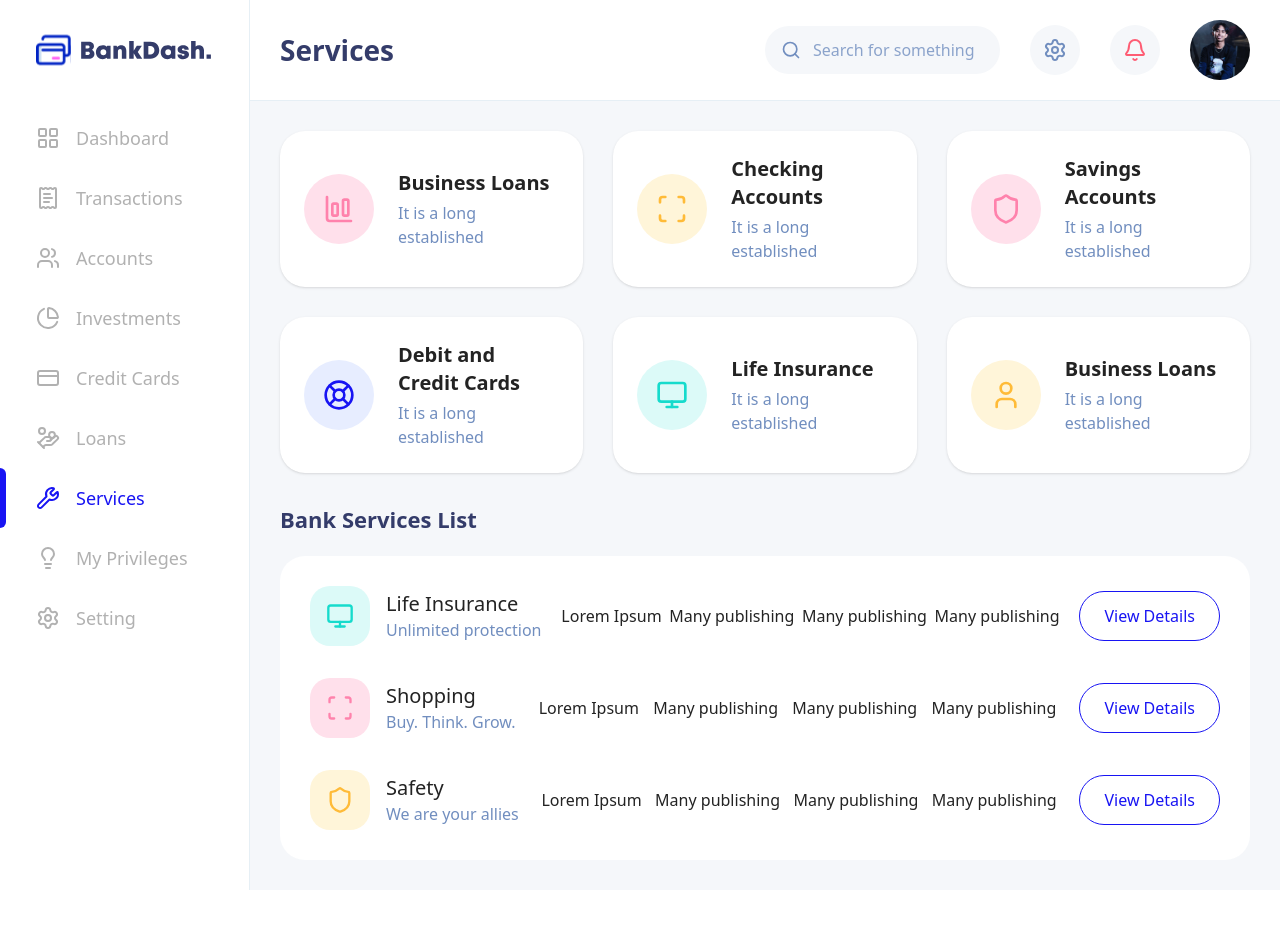
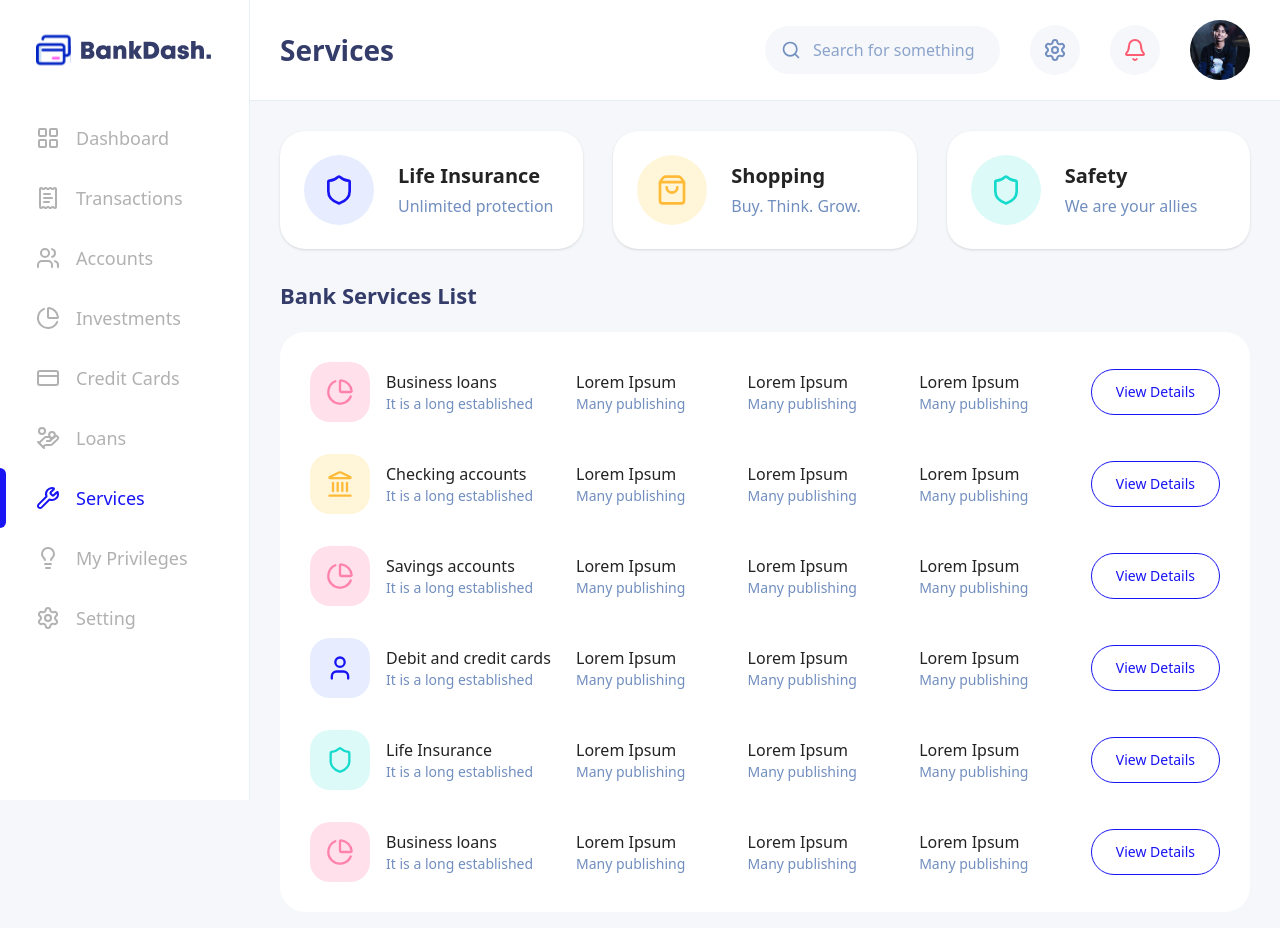
Before and after one commit to firazhafiz/bankdash, a React (Vite) app: page /services in a window 1280 px wide. Shown: the top 928 px of the page. Before the commit the page ends 890 px from the top, so only its background shows below. Built offline with nearby package versions, Linux system fonts and the light colour scheme.

Commit message:
fix sidebar

```diff
--- a/src/components/layout/MainLayout.tsx
+++ b/src/components/layout/MainLayout.tsx
@@ -37,13 +37,13 @@ export function MainLayout() {
       {/* Sidebar */}
       <Sidebar
         className={cn(
-          "fixed inset-y-0 left-0 z-50 transform transition-transform duration-200 lg:translate-x-0 lg:static border-r border-[#E6EFF5]",
+          "fixed inset-y-0 left-0 z-50 transform transition-transform duration-200 lg:translate-x-0 border-r border-[#E6EFF5]",
           sidebarOpen ? "translate-x-0" : "-translate-x-full"
         )}
       />
 
       {/* Main Content */}
-      <div className="flex-1 flex flex-col min-w-0">
+      <div className="flex-1 flex flex-col min-w-0 lg:ml-[250px]">
         <TopHeader
           title={getPageTitle(location.pathname)}
           onMenuClick={() => setSidebarOpen(true)}
--- a/src/pages/Services.tsx
+++ b/src/pages/Services.tsx
@@ -1,19 +1,21 @@
 import { ServiceCard } from "../components/ui/ServiceCard"
-import { Shield, LifeBuoy, Monitor, User, BarChartBig, Scan } from "lucide-react"
+import { Shield, ShoppingBag, PieChart, User, Landmark } from "lucide-react"
 
-const bankServices = [
-  { icon: BarChartBig, title: "Business Loans", subtitle: "It is a long established", bg: "#FFE0EB", color: "#FF82AC" },
-  { icon: Scan, title: "Checking Accounts", subtitle: "It is a long established", bg: "#FFF5D9", color: "#FFBB38" },
-  { icon: Shield, title: "Savings Accounts", subtitle: "It is a long established", bg: "#FFE0EB", color: "#FF82AC" },
-  { icon: LifeBuoy, title: "Debit and Credit Cards", subtitle: "It is a long established", bg: "#E7EDFF", color: "#1814F3" },
-  { icon: Monitor, title: "Life Insurance", subtitle: "It is a long established", bg: "#DCFAF8", color: "#16DBCC" },
-  { icon: User, title: "Business Loans", subtitle: "It is a long established", bg: "#FFF5D9", color: "#FFBB38" },
+// Specific top cards from design
+const topServices = [
+  { icon: Shield, title: "Life Insurance", subtitle: "Unlimited protection", bg: "#E7EDFF", color: "#1814F3" },
+  { icon: ShoppingBag, title: "Shopping", subtitle: "Buy. Think. Grow.", bg: "#FFF5D9", color: "#FFBB38" },
+  { icon: Shield, title: "Safety", subtitle: "We are your allies", bg: "#DCFAF8", color: "#16DBCC" },
 ]
 
+// Detailed list matching the image
 const serviceList = [
-  { icon: Monitor, title: "Life Insurance", desc: "Unlimited protection", bg: "#DCFAF8", color: "#16DBCC" },
-  { icon: Scan, title: "Shopping", desc: "Buy. Think. Grow.", bg: "#FFE0EB", color: "#FF82AC" },
-  { icon: Shield, title: "Safety", desc: "We are your allies", bg: "#FFF5D9", color: "#FFBB38" },
+  { icon: PieChart, title: "Business loans", subtitle: "It is a long established", bg: "#FFE0EB", color: "#FF82AC" },
+  { icon: Landmark, title: "Checking accounts", subtitle: "It is a long established", bg: "#FFF5D9", color: "#FFBB38" },
+  { icon: PieChart, title: "Savings accounts", subtitle: "It is a long established", bg: "#FFE0EB", color: "#FF82AC" },
+  { icon: User, title: "Debit and credit cards", subtitle: "It is a long established", bg: "#E7EDFF", color: "#1814F3" },
+  { icon: Shield, title: "Life Insurance", subtitle: "It is a long established", bg: "#DCFAF8", color: "#16DBCC" },
+  { icon: PieChart, title: "Business loans", subtitle: "It is a long established", bg: "#FFE0EB", color: "#FF82AC" },
 ]
 
 export default function Services() {
@@ -21,8 +23,8 @@ export default function Services() {
     <div className="flex flex-col gap-[30px]">
       {/* Services Grid */}
       <section>
-        <div className="grid grid-cols-1 md:grid-cols-2 lg:grid-cols-3 gap-[30px]">
-           {bankServices.map((service, index) => (
+        <div className="grid grid-cols-1 md:grid-cols-3 gap-[30px]">
+           {topServices.map((service, index) => (
              <ServiceCard
                key={index}
                icon={service.icon}
@@ -40,24 +42,34 @@ export default function Services() {
         <div className="bg-white rounded-[25px] p-[30px]">
             <div className="flex flex-col gap-8">
                {serviceList.map((item, index) => (
-                 <div key={index} className="flex justify-between items-center flex-wrap md:flex-nowrap gap-4">
-                    <div className="flex items-center gap-4 w-full md:w-auto">
+                 <div key={index} className="flex flex-col md:flex-row md:items-center justify-between gap-4 border-b md:border-none pb-4 md:pb-0 last:border-0 last:pb-0">
+                    <div className="flex items-center gap-4 w-full md:w-[250px] shrink-0">
                         <div className="flex h-[60px] w-[60px] items-center justify-center rounded-[20px]" style={{ backgroundColor: item.bg }}>
                           <item.icon className="h-7 w-7" style={{ color: item.color }} />
                         </div>
                         <div>
-                           <p className="text-xl font-medium text-[#232323]">{item.title}</p>
-                           <p className="text-base text-[#718EBF]">{item.desc}</p>
+                           <p className="text-base font-medium text-[#232323]">{item.title}</p>
+                           <p className="text-sm text-[#718EBF]">{item.subtitle}</p>
                         </div>
                     </div>
-                    {/* Placeholder for details - styled as text list per design */}
-                    <div className="flex-1 hidden md:flex justify-around text-[#232323] text-base font-medium">
-                        <span>Lorem Ipsum</span>
-                        <span>Many publishing</span>
-                        <span>Many publishing</span>
-                        <span>Many publishing</span>
+
+                    {/* Columns for Description - Hidden on Mobile, Visible on Desktop */}
+                    <div className="flex-1 hidden md:grid grid-cols-3 gap-4 text-[#232323] text-base font-medium">
+                        <div className="flex flex-col">
+                            <span className="text-base text-[#232323]">Lorem Ipsum</span>
+                            <span className="text-sm text-[#718EBF] font-normal">Many publishing</span>
+                        </div>
+                        <div className="flex flex-col">
+                            <span className="text-base text-[#232323]">Lorem Ipsum</span>
+                            <span className="text-sm text-[#718EBF] font-normal">Many publishing</span>
+                        </div>
+                        <div className="flex flex-col">
+                            <span className="text-base text-[#232323]">Lorem Ipsum</span>
+                            <span className="text-sm text-[#718EBF] font-normal">Many publishing</span>
+                        </div>
                     </div>
-                    <button className="px-6 py-3 rounded-[50px] border border-[#1814F3] text-[#1814F3] font-medium hover:bg-[#1814F3] hover:text-white transition-colors">
+
+                    <button className="w-full md:w-auto px-6 py-3 rounded-[50px] border border-[#1814F3] text-[#1814F3] text-sm font-medium hover:bg-[#1814F3] hover:text-white transition-colors">
                       View Details
                     </button>
                  </div>
--- a/src/pages/Settings.tsx
+++ b/src/pages/Settings.tsx
@@ -82,39 +82,7 @@ export default function Settings() {
 
         <TabsContent value="preferences">
            <div className="grid grid-cols-1 md:grid-cols-2 gap-x-[30px] gap-y-6 mt-8">
-              <div className="space-y-6">
-                 <div className="flex items-center justify-between">
-                    <div>
-                       <p className="text-base font-medium text-[#232323]">Digital Currency</p>
-                       <p className="text-sm text-[#718EBF]">Enable digital currency functionality</p>
-                    </div>
-                    <Switch defaultChecked />
-                 </div>
-                 <div className="flex items-center justify-between">
-                    <div>
-                       <p className="text-base font-medium text-[#232323]">Merchant Order</p>
-                       <p className="text-sm text-[#718EBF]">Receive merchant order updates</p>
-                    </div>
-                    <Switch defaultChecked />
-                 </div>
-                 <div className="flex items-center justify-between">
-                    <div>
-                       <p className="text-base font-medium text-[#232323]">Recommendations</p>
-                       <p className="text-sm text-[#718EBF]">Receive recommendations</p>
-                    </div>
-                    <Switch defaultChecked />
-                 </div>
-              </div>
-
-               <div className="space-y-6">
-                 <div className="flex items-center justify-between">
-                    <div>
-                       <p className="text-base font-medium text-[#232323]">Two-factor Authentication</p>
-                       <p className="text-sm text-[#718EBF]">Enable or disable 2FA</p>
-                    </div>
-                    <Switch defaultChecked />
-                 </div>
-                 {/* Currency and Timezone Selects */}
+               {/* Currency & Time Zone - Top Row */}
                  <div className="space-y-3">
                     <label className="text-base font-medium text-[#232323]">Currency</label>
                     <Select options={[{value: "usd", label: "USD"}]} placeholder="USD" />
@@ -123,10 +91,35 @@ export default function Settings() {
                     <label className="text-base font-medium text-[#232323]">Time Zone</label>
                     <Select options={[{value: "pst", label: "(GMT-12:00) International Date Line West"}]} placeholder="(GMT-12:00) International Date Line West" />
                  </div>
-              </div>
+
+               {/* Notifications Section */}
+               <div className="md:col-span-2 space-y-4 mt-2">
+                 <h3 className="text-base font-medium text-[#343C6A] mb-4">Notification</h3>
+
+                 <div className="flex items-center gap-4">
+                    <Switch defaultChecked className="data-[state=checked]:bg-[#16DBCC]" />
+                    <div>
+                       <p className="text-base text-[#232323] font-normal">I send or receive digita currency</p>
+                    </div>
+                 </div>
+
+                 <div className="flex items-center gap-4">
+                    <Switch className="data-[state=checked]:bg-[#16DBCC]" />
+                    <div>
+                       <p className="text-base text-[#232323] font-normal">I receive merchant order</p>
+                    </div>
+                 </div>
+
+                 <div className="flex items-center gap-4">
+                    <Switch defaultChecked className="data-[state=checked]:bg-[#16DBCC]" />
+                    <div>
+                       <p className="text-base text-[#232323] font-normal">There are recommendation for my account</p>
+                    </div>
+                 </div>
+               </div>
 
                <div className="md:col-span-2 flex justify-end mt-4">
-                  <Button type="submit" className="w-[190px]  text-lg rounded-xl">Save</Button>
+                  <Button type="submit" className="w-[190px] h-[50px] text-[18px] rounded-[15px]">Save</Button>
                </div>
            </div>
         </TabsContent>
```
